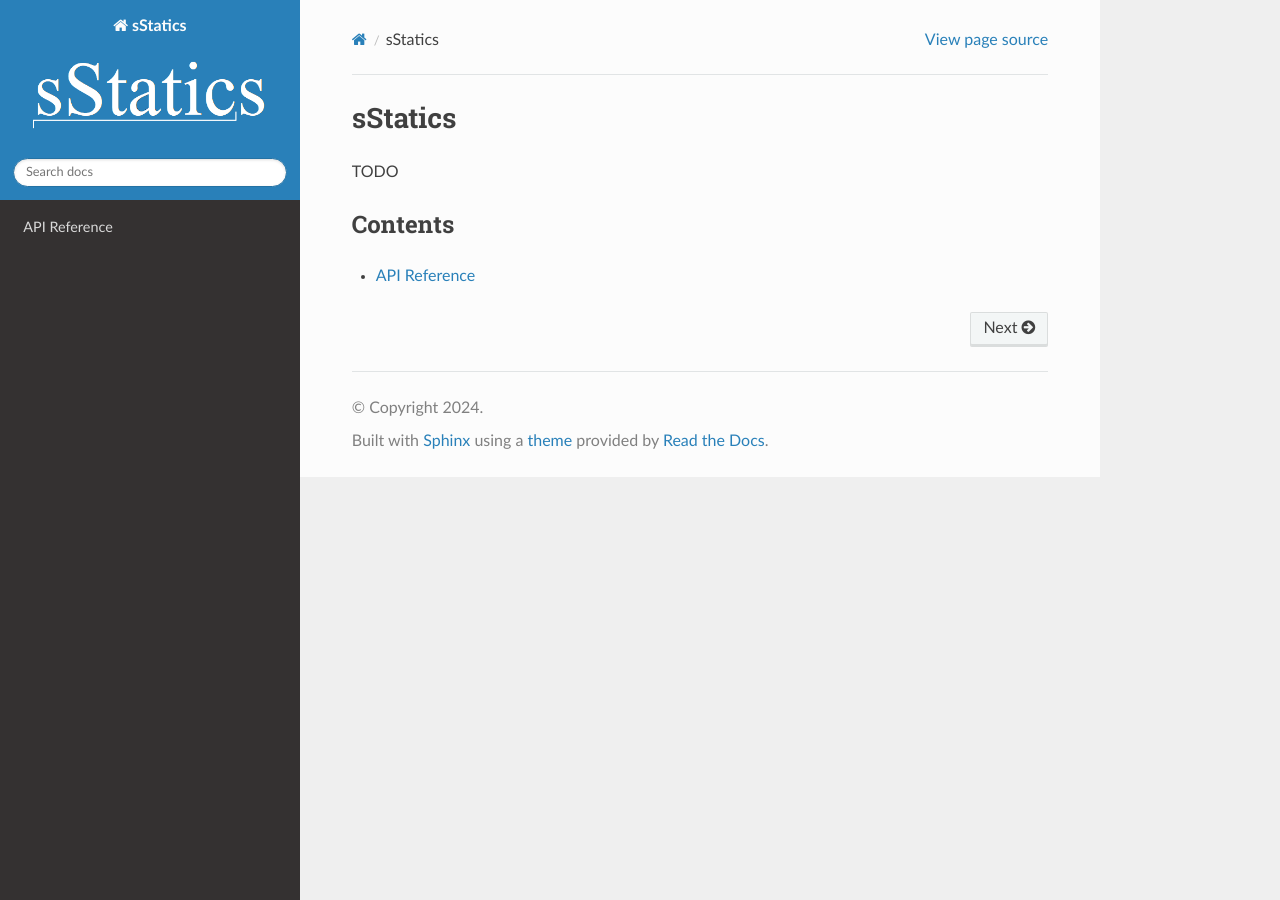
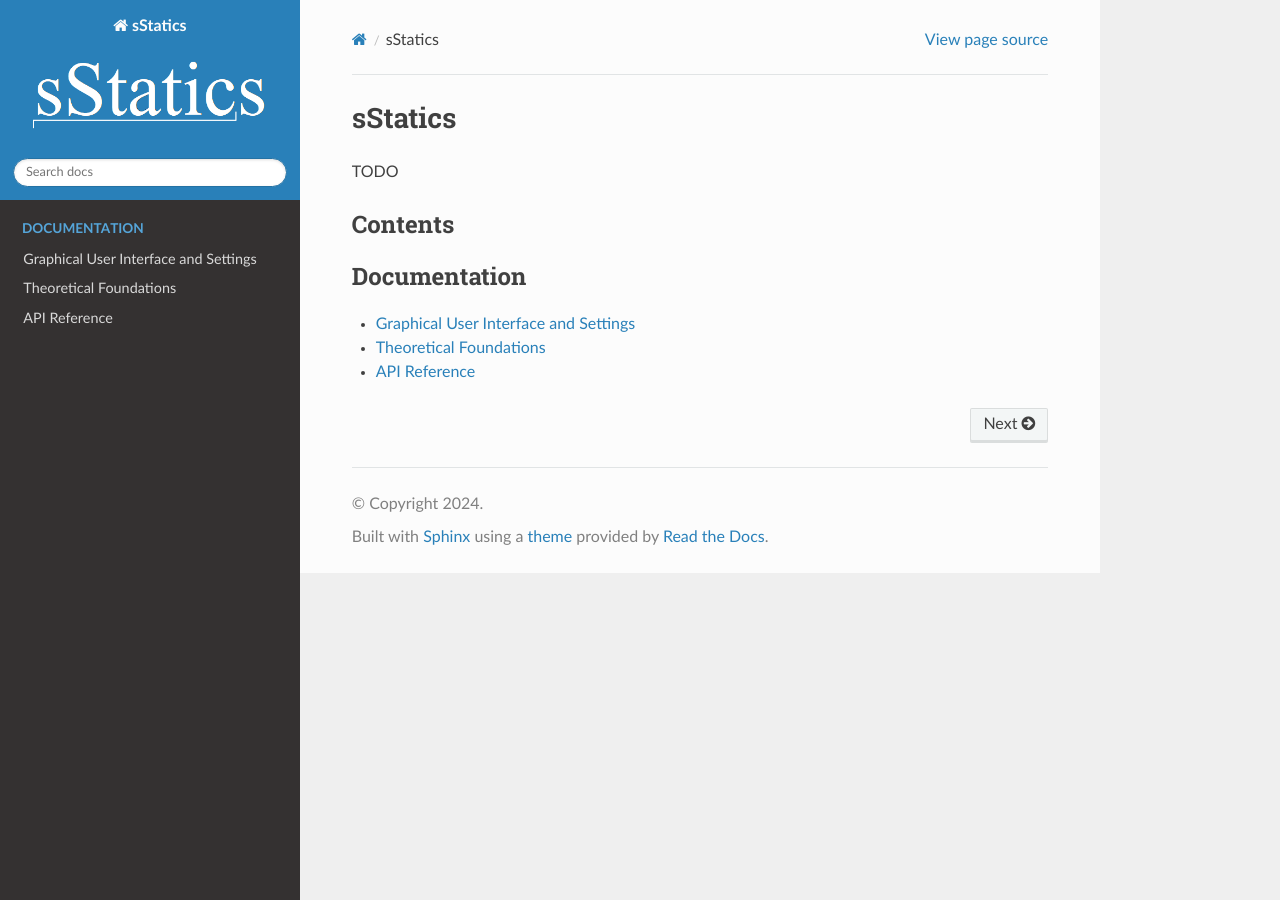
Before and after one commit to i4s-htwk/sStatics, a Sphinx documentation site: the page built from doc/source/index.rst, in a window 1280 px wide. Built offline with Sphinx 7.4.7 and the Read the Docs theme 3.1.0, drawn with Linux system fonts in a browser that asks for light colours.

Commit message:
create new pages for documentation

```diff
--- /dev/null
+++ b/doc/source/gui.rst
@@ -0,0 +1,3 @@
+=====================================
+Graphical User Interface and Settings
+=====================================
--- a/doc/source/index.rst
+++ b/doc/source/index.rst
@@ -9,6 +9,10 @@ Contents
 ========
 
 .. toctree::
+    :caption: Documentation
     :maxdepth: 2
 
+
+    gui
+    theoretical
     api
--- /dev/null
+++ b/doc/source/theoretical.rst
@@ -0,0 +1,3 @@
+=======================
+Theoretical Foundations
+=======================
```
